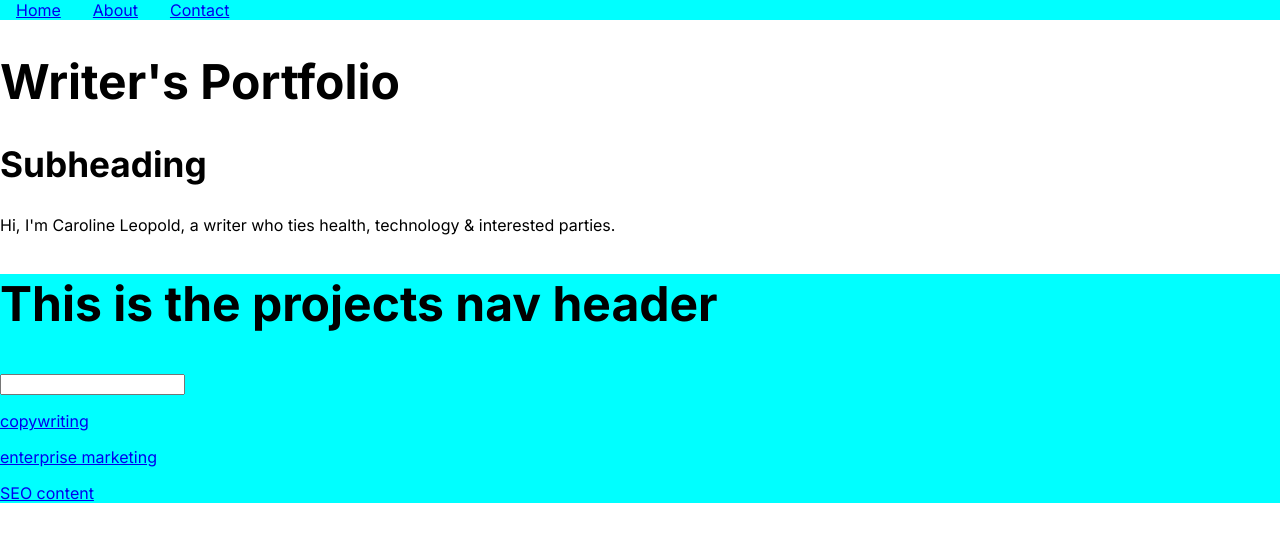
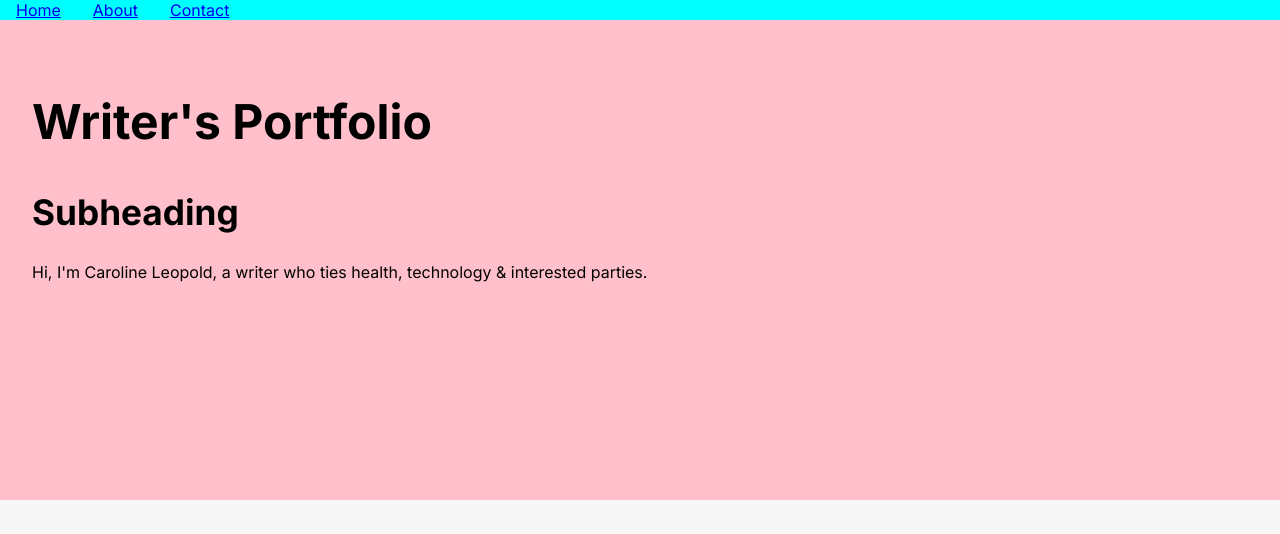
Before and after one commit to cml815/about-a, a React (Create React App) app: page / in a window 1280 px wide. Shown: the top 534 px of the page. Built offline with nearby package versions, Linux system fonts and the light colour scheme.

Commit message:
hero styles

```diff
--- a/src/App.css
+++ b/src/App.css
@@ -1,14 +1,21 @@
-.Wrapper {
+.projects-wrapper {
   width: 100vw;
   background-color: #f7f7f7;
 }
 
-/* .hero {
-  display: grid;
-  background-color: lightskyblue;
-  grid-template-columns: repeat(auto-fit, minmax(240px, 1fr));
-  padding: 2rem;
-} */
+.container {
+  padding: .5rem;
+  background-color: pink;
+}
+@media (min-width: 640px) {
+  .container {
+    padding: 2rem;
+  }
+}
+
+.hero {
+  height: 60vh;
+}
 
 .autoGrid {
   display: grid;
--- a/src/components/Projects.jsx
+++ b/src/components/Projects.jsx
@@ -1,19 +1,19 @@
 import { Link, NavLink, Outlet, useSearchParams } from 'react-router-dom';
-import {getProjects} from "../data";
-import "../utils.css";
-import "../App.css";
+import {getProjects} from '../data';
+import '../utils.css';
+import '../App.css';
 import '../global.css';
 
 export function Projects () {
   let projects = getProjects();
   let [searchParams, setSearchParams] = useSearchParams();
    return (
-     <>
-     <div classname="hero">
+    <div className="projects-wrapper">
+      <section className="hero container">
         <h1>Writer's Portfolio</h1>
         <h2>Subheading</h2>
         <p>Hi, I'm Caroline Leopold, a writer who ties health, technology &amp; interested parties. </p>
-     </div>
+      </section>
         <nav className="header">
           <h1>This is the projects nav header</h1>
           <input
@@ -83,6 +83,6 @@ export function Projects () {
           })}
           <Outlet />
         </div>
-    </>
+    </div>
 );
           }
```
Also changed, not shown: src/utils.css (line endings or trailing spaces). Lines whose indentation alone changed are shown as unchanged.
